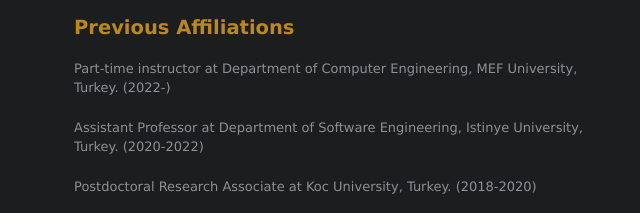
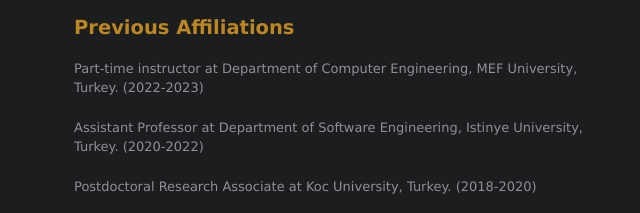
Before and after one commit to harubyy/harubyy.github.io, a plain HTML site: page index.html in a window 1280 px wide. Shown: the part 224-437 px from the top of the page, 411-1051 px from the left. Drawn offline with Linux system fonts and the light colour scheme.

Commit message:
Update index.html

```diff
--- a/index.html
+++ b/index.html
@@ -40,7 +40,7 @@
               </p>
 
               <h2>Previous Affiliations</h2>
-               <p> Part-time instructor at Department of Computer Engineering, MEF University, Turkey. (2022-)</p>
+               <p> Part-time instructor at Department of Computer Engineering, MEF University, Turkey. (2022-2023)</p>
                <p> Assistant Professor at Department of Software Engineering, Istinye University, Turkey. (2020-2022)</p>
                <p>Postdoctoral Research Associate at Koc University, Turkey</a>. (2018-2020)
                </p>
```
